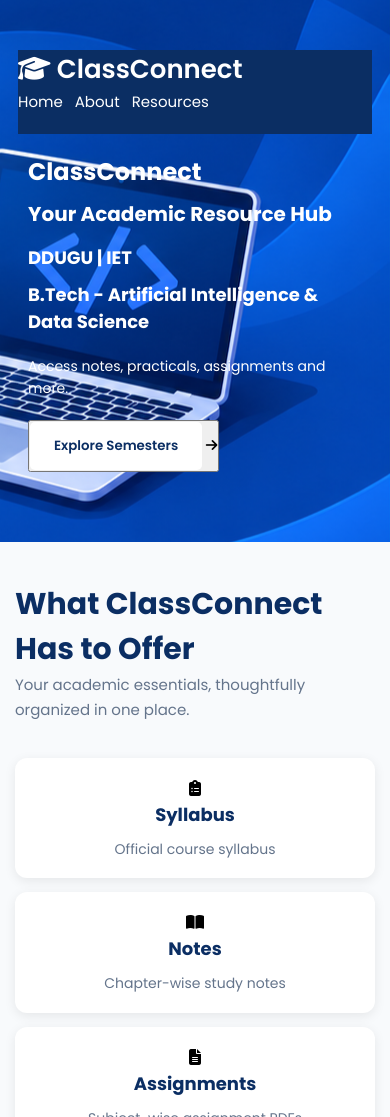
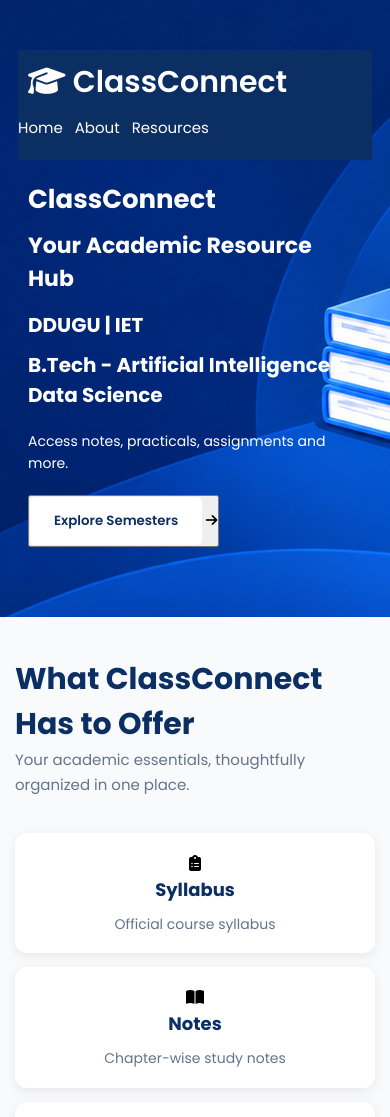
Before and after one commit to GulshanMishra-acc/ClassConnect, a plain HTML site: page index.html in a window 390 px wide. Shown: the top 1117 px of the page. Drawn offline with Linux system fonts and the light colour scheme.

Commit message:
css update

```diff
--- a/style.css
+++ b/style.css
@@ -761,13 +761,14 @@ img {
     }
 
     .logo {
-        font-size: 28px;
+        font-size: 30px;
+        padding: 10px;
     }
 
     .nav-links {
         width: 100%;
         flex-direction: row;
-        align-items: end;
+        align-items: flex-end;
         gap: 12px;
         padding: 0;
         margin: 0;
@@ -788,7 +789,7 @@ img {
         min-height: 65vh;
         height: auto;
         padding: 50px 18px;
-        background-position: right;
+        background-position: center;
     }
 
     .mainPage-content {
@@ -798,13 +799,13 @@ img {
     }
 
     .mainPage-content h2 {
-        font-size: 24px;
+        font-size: 26px;
     }
     .mainPage-content h3 {
-        font-size: 20px;
+        font-size: 22px;
     }
     .mainPage-content h4 {
-        font-size: 18px;
+        font-size: 20px;
     }
 
     .mainPage-content p {
@@ -928,7 +929,8 @@ img {
 @media screen and (max-width: 480px) {
 
     .logo {
-        font-size: 26px;
+        font-size: 30px;
+        padding: 10px;
     }
 
     .mainPage_bg_img {
```
